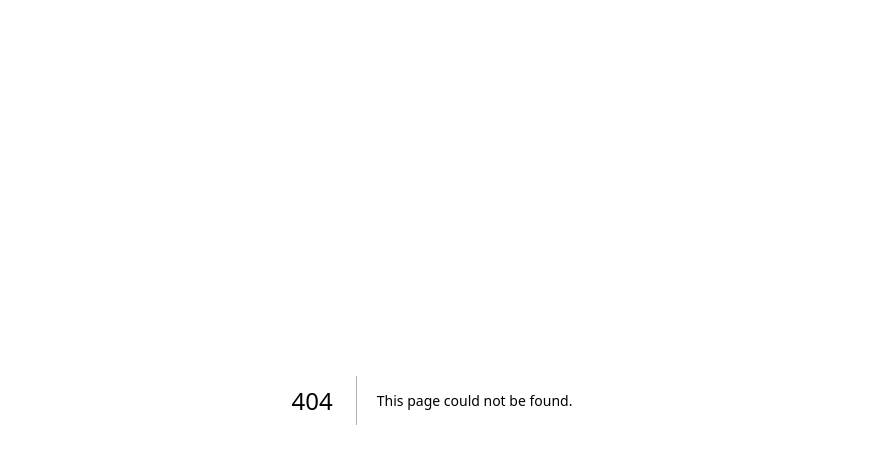
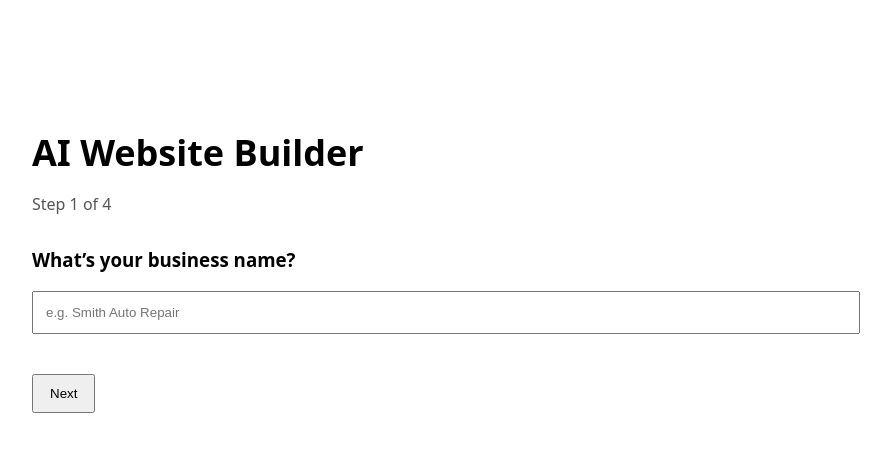
Before and after one commit to kkoly10/website-builder, a Next.js app: page /ai/builder in a window 1280 px wide. Before the commit this address had no page. Shown: the top 464 px of the page, without its empty margins (208-1099 px from the left). Built offline with nearby package versions, Linux system fonts and the light colour scheme.

Commit message:
Create page.tsx

```diff
--- /dev/null
+++ b/app/ai/builder/page.tsx
@@ -0,0 +1,176 @@
+"use client";
+
+import { useState } from "react";
+
+export default function AIBuilderPage() {
+  const [step, setStep] = useState(1);
+
+  const [form, setForm] = useState({
+    businessName: "",
+    industry: "",
+    goal: "",
+    tone: "Professional",
+    useAdvanced: false,
+  });
+
+  function next() {
+    setStep((s) => s + 1);
+  }
+
+  function back() {
+    setStep((s) => s - 1);
+  }
+
+  function generate() {
+    alert(
+      "AI website generation coming next.\n\nData collected:\n" +
+        JSON.stringify(form, null, 2)
+    );
+  }
+
+  return (
+    <main style={{ maxWidth: 800, margin: "80px auto", padding: 24 }}>
+      <h1 style={{ fontSize: 36, marginBottom: 10 }}>
+        AI Website Builder
+      </h1>
+
+      <p style={{ color: "#555", marginBottom: 32 }}>
+        Step {step} of 4
+      </p>
+
+      {/* STEP 1 — BUSINESS NAME */}
+      {step === 1 && (
+        <>
+          <h3>What’s your business name?</h3>
+
+          <input
+            type="text"
+            placeholder="e.g. Smith Auto Repair"
+            value={form.businessName}
+            onChange={(e) =>
+              setForm({ ...form, businessName: e.target.value })
+            }
+            style={{ width: "100%", padding: 12 }}
+          />
+        </>
+      )}
+
+      {/* STEP 2 — INDUSTRY */}
+      {step === 2 && (
+        <>
+          <h3>What industry are you in?</h3>
+
+          <select
+            value={form.industry}
+            onChange={(e) =>
+              setForm({ ...form, industry: e.target.value })
+            }
+            style={{ width: "100%", padding: 12 }}
+          >
+            <option value="">Select an industry</option>
+            <option>Auto Repair</option>
+            <option>Consulting</option>
+            <option>Real Estate</option>
+            <option>Restaurant</option>
+            <option>Cleaning Services</option>
+            <option>Other</option>
+          </select>
+        </>
+      )}
+
+      {/* STEP 3 — GOAL */}
+      {step === 3 && (
+        <>
+          <h3>What is the main goal of your website?</h3>
+
+          <select
+            value={form.goal}
+            onChange={(e) =>
+              setForm({ ...form, goal: e.target.value })
+            }
+            style={{ width: "100%", padding: 12 }}
+          >
+            <option value="">Select a goal</option>
+            <option>Generate leads</option>
+            <option>Get phone calls</option>
+            <option>Book appointments</option>
+            <option>Sell services</option>
+            <option>Build credibility</option>
+          </select>
+        </>
+      )}
+
+      {/* STEP 4 — ADVANCED (TONE) */}
+      {step === 4 && (
+        <>
+          <h3>Advanced Customization (Optional)</h3>
+
+          <label style={{ display: "block", marginBottom: 12 }}>
+            <input
+              type="checkbox"
+              checked={form.useAdvanced}
+              onChange={(e) =>
+                setForm({ ...form, useAdvanced: e.target.checked })
+              }
+            />{" "}
+            Enable advanced customization
+          </label>
+
+          {form.useAdvanced && (
+            <>
+              <label>Website tone</label>
+              <select
+                value={form.tone}
+                onChange={(e) =>
+                  setForm({ ...form, tone: e.target.value })
+                }
+                style={{ width: "100%", padding: 12 }}
+              >
+                <option>Professional</option>
+                <option>Friendly</option>
+                <option>Bold</option>
+                <option>Luxury</option>
+                <option>Minimal</option>
+              </select>
+            </>
+          )}
+        </>
+      )}
+
+      {/* NAVIGATION */}
+      <div style={{ marginTop: 40 }}>
+        {step > 1 && (
+          <button
+            onClick={back}
+            style={{ marginRight: 12, padding: "10px 16px" }}
+          >
+            Back
+          </button>
+        )}
+
+        {step < 4 && (
+          <button
+            onClick={next}
+            style={{ padding: "10px 16px" }}
+          >
+            Next
+          </button>
+        )}
+
+        {step === 4 && (
+          <button
+            onClick={generate}
+            style={{
+              padding: "12px 22px",
+              background: "#000",
+              color: "#fff",
+              borderRadius: 10,
+            }}
+          >
+            Generate AI Website →
+          </button>
+        )}
+      </div>
+    </main>
+  );
+}
```
